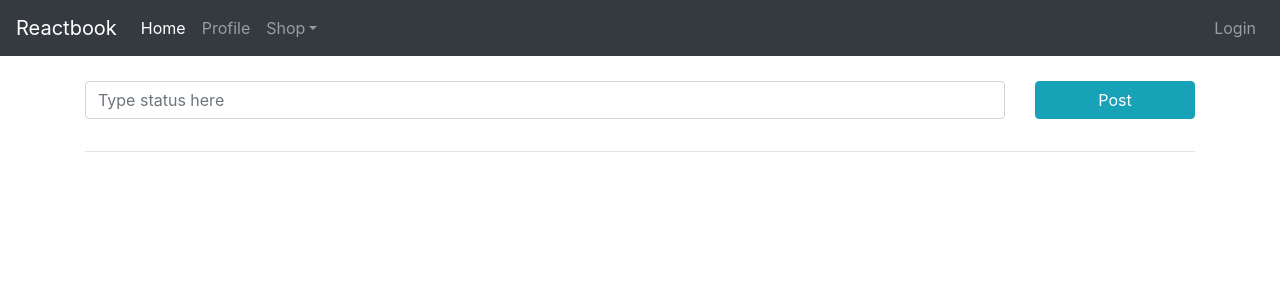
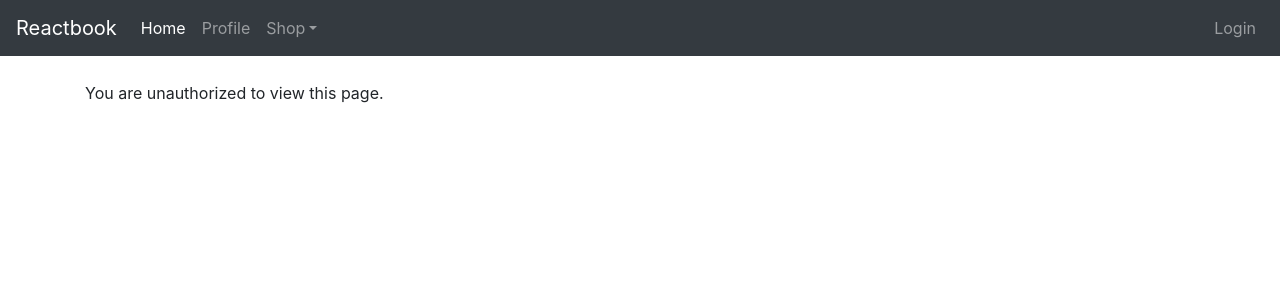
Before and after one commit to Coding-Temple-Online/reactbook-jan, a React (Create React App) app: page / in a window 1280 px wide. Shown: the top 300 px of the page. Built offline with nearby package versions, Linux system fonts and the light colour scheme; no server answers; the database is empty.

Commit message:
unauthorized view working

```diff
--- a/src/App.js
+++ b/src/App.js
@@ -8,6 +8,7 @@ import { Profile } from './views/Profile'
 import { Register } from './views/Register'
 import { ShopCart } from './views/ShopCart'
 import { ShopList } from './views/ShopList'
+import { Unauthorized } from './views/Unauthorized'
 
 export const App = () =>
 {
@@ -68,6 +69,11 @@ export const App = () =>
       </header>
 
       <main className='container'>
+        {
+          !currentUser.loggedIn
+          ?
+            <Unauthorized />
+          :
             <Routes>
               <Route exact path='/' element={<Home />} />
               <Route exact path='/auth/login' element={<Login />} />
@@ -78,6 +84,7 @@ export const App = () =>
               {/* <Route exact path='/shop/:id' element={<ShopSingle />} /> */}
               <Route exact path='/blog/:id' element={<BlogSingle />} />
             </Routes>
+        }
       </main>
 
       <footer>
--- /dev/null
+++ b/src/views/Unauthorized.js
@@ -0,0 +1,7 @@
+import React from 'react'
+
+export const Unauthorized = () => {
+    return (
+      <div>You are unauthorized to view this page.</div>
+  )
+}
```
Lines whose indentation alone changed are shown as unchanged.
